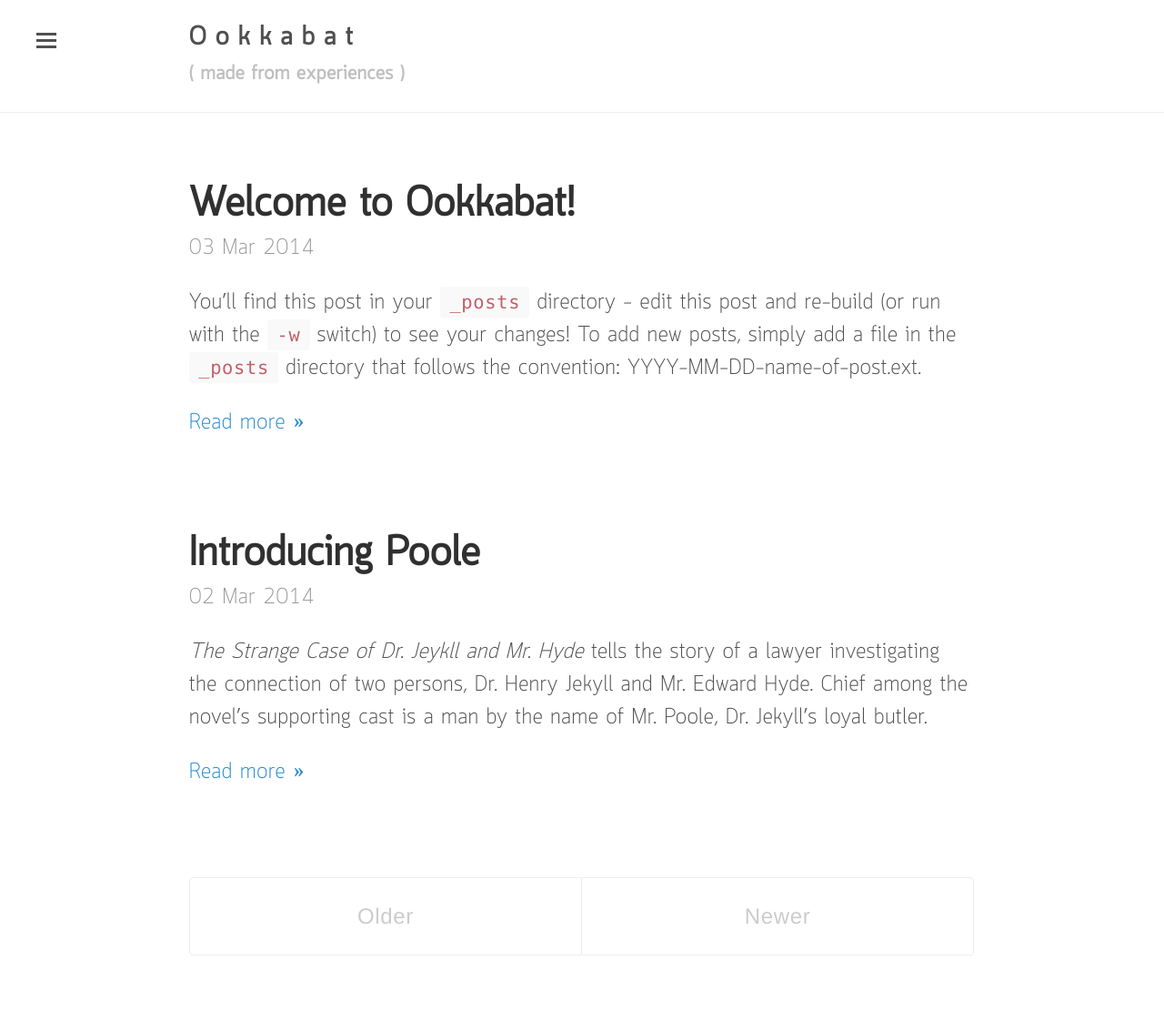
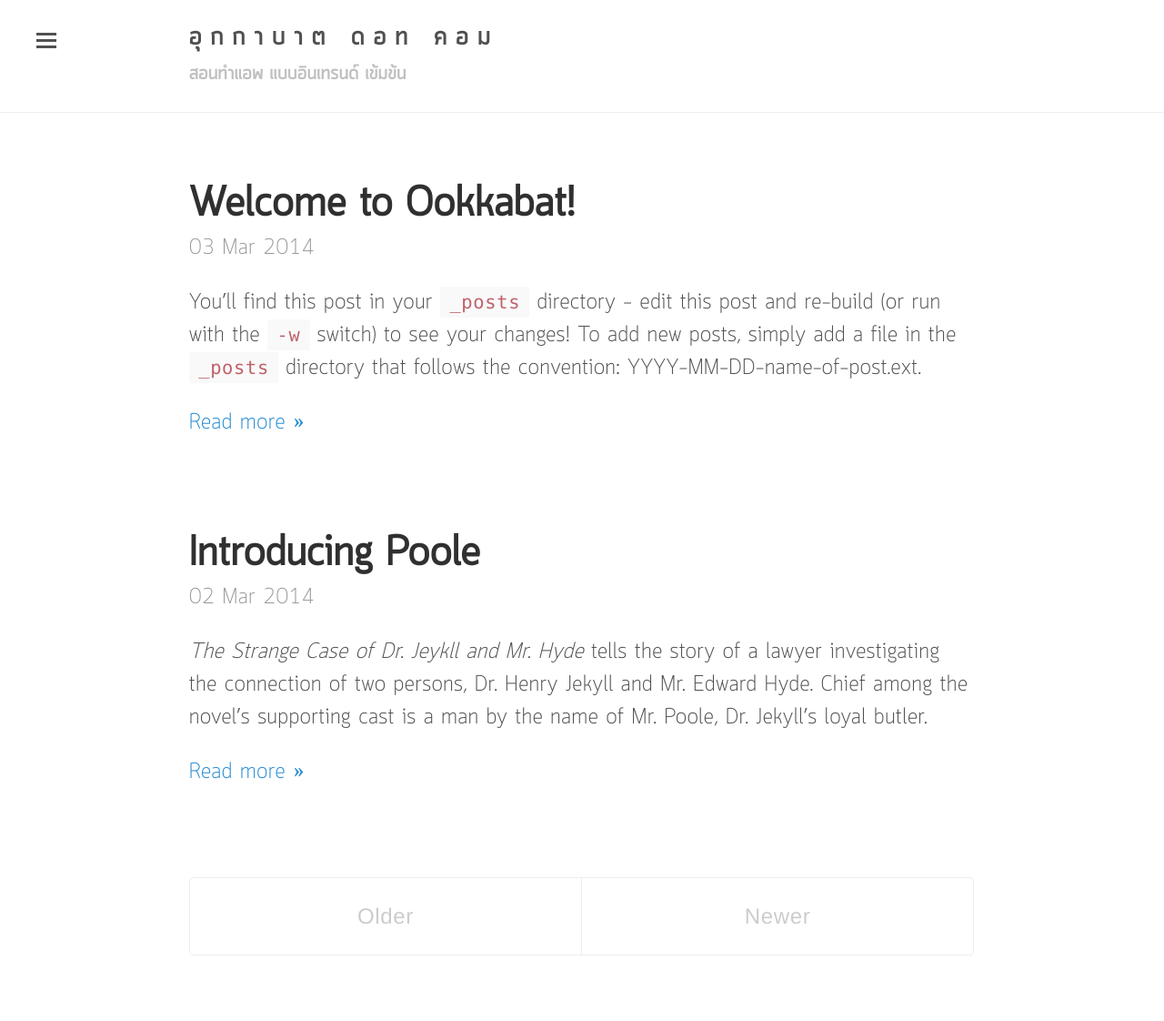
Before and after one commit to lnwKodeDotCom/lnwkodedotcom.github.io, a Jekyll site: the page built from index.html, in a window 1280 px wide. Shown: the whole page at 91% size. Built offline with Jekyll 4.4.1, drawn with Linux system fonts in a browser that asks for light colours; Markdown is read by kramdown in place of the engine named in the settings; the list of posts is cut into pages by our own code.

Commit message:
Added sample content, try setup blog name.

```diff
--- a/_config.yml
+++ b/_config.yml
@@ -19,9 +19,9 @@
 
 # Title, decription, tagline and URL for your site
 # Can be used in your theme by calling 'site.title' and so on
-title: Ookkabat
+title: อุกกาบาต ดอท คอม
 description: "Reactive Resources for Meteorized Developers"
-tagline: "( made from experiences )"
+tagline: "สอนทำแอพ แบบอินเทรนด์ เข้มข้น"
 url: https://ookkabat.github.io/
 
 # Used so Jekyll outputs the site correctly so Gulp can do what it wants
```
Also changed, not shown: _drafts/2014-05-30-intro-to-polymer.md (added, +8 -0 lines).
